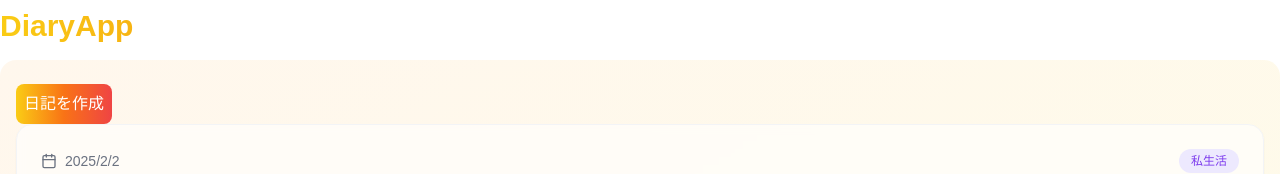
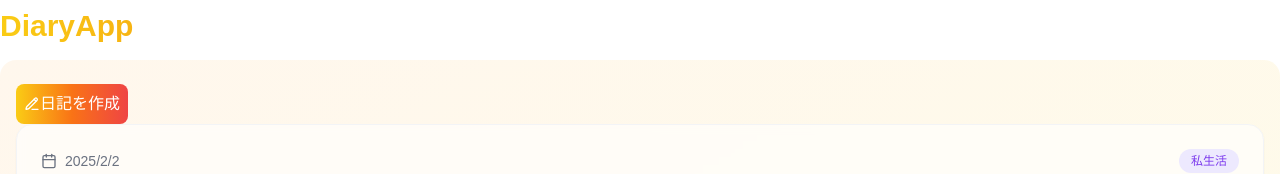
Before and after one commit to Biking1199/original-app, a Next.js app: page / in a window 1280 px wide. Shown: the top 174 px of the page. Built offline with nearby package versions, Linux system fonts and the light colour scheme.

Commit message:
💄 メインページのデザイン修正

```diff
--- a/app/page.tsx
+++ b/app/page.tsx
@@ -4,7 +4,7 @@ import { supabase } from '@/lib/supabase';
 import { useEffect, useState } from 'react';
 import Link from 'next/link';
 import { Diary } from './types/diary';
-import { Calendar, HandHeart } from 'lucide-react';
+import { Calendar, HandHeart, PencilLine } from 'lucide-react';
 
 
 export default function Home() {
@@ -28,7 +28,10 @@ export default function Home() {
     <div className="container mx-auto p-4 min-h-screen bg-gradient-to-br from-orange-50 to-yellow-50 rounded-2xl">
 
       <Link href="/diary/create">
-        <button className="p-2 mt-2 bg-gradient-to-r from-yellow-400 via-orange-500 to-red-500 hover:from-yellow-500 hover:via-orange-600 hover:to-red-600 text-white py-2 rounded-lg">日記を作成</button>
+        <button className="p-2 mt-2 bg-gradient-to-r from-yellow-400 via-orange-500 to-red-500 hover:from-yellow-500 hover:via-orange-600 hover:to-red-600 text-white py-2 rounded-lg flex items-center">
+          <PencilLine className="w-4 h-4"/>
+          日記を作成
+        </button>
       </Link>
 
       <article className="group bg-white/60 backdrop-blur-sm rounded-2xl p-6 shadow-sm hover:shadow-md transition-all duration-300 border border-gray-100">
```
